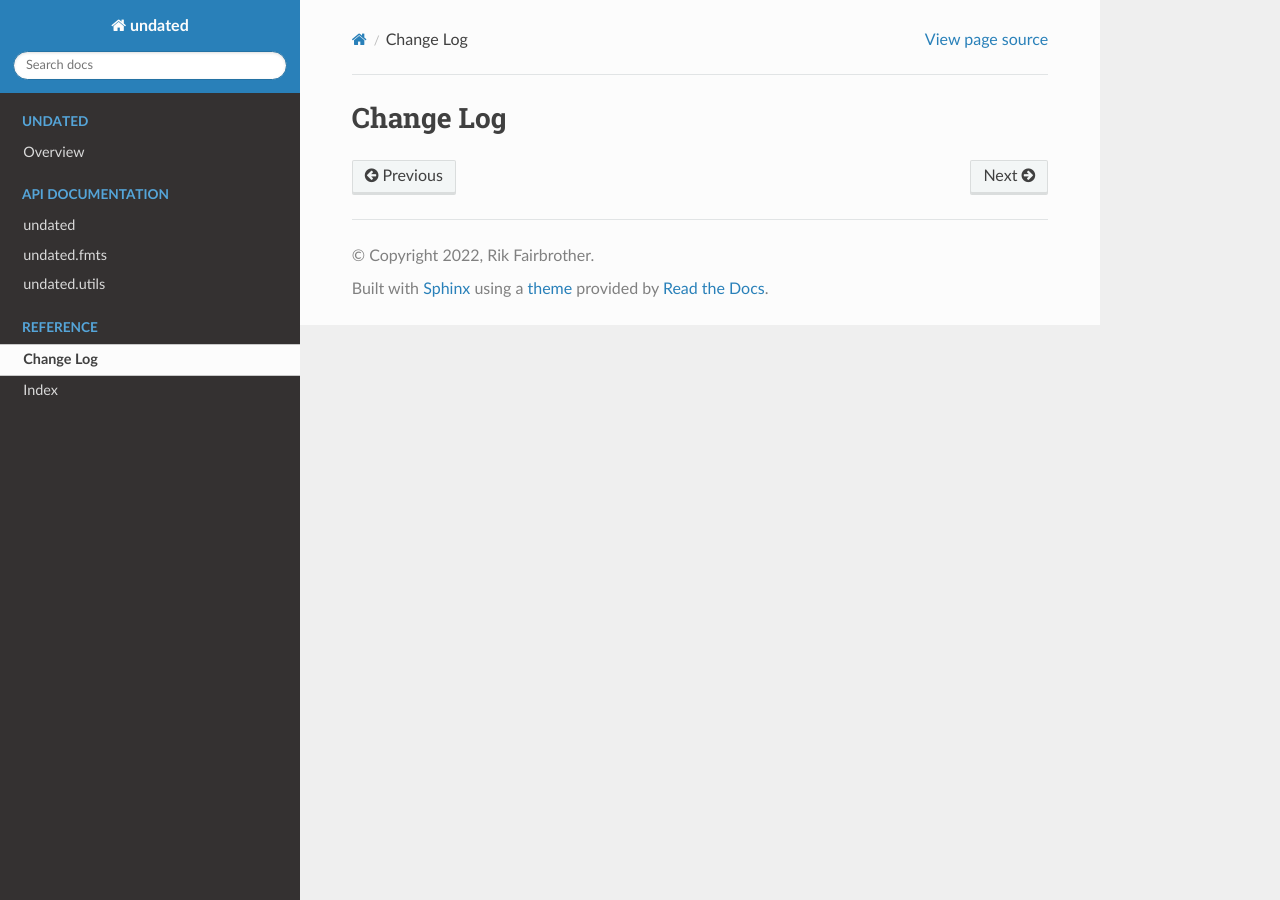
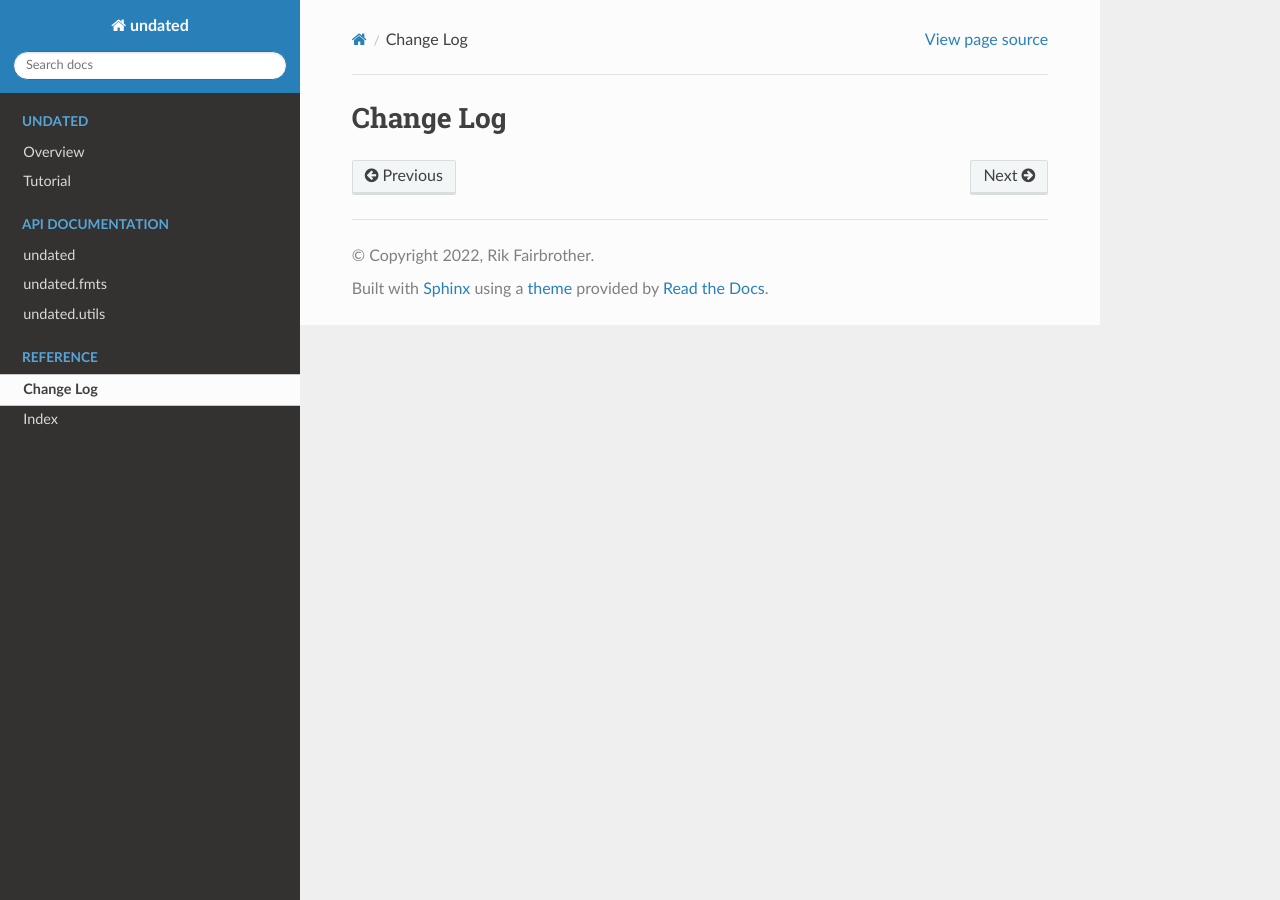
Before and after one commit to rikfair/undated, a Sphinx documentation site: the page built from docs/changes.rst, in a window 1280 px wide. Built offline with Sphinx 7.4.7 and the Read the Docs theme 2.0.0, drawn with Linux system fonts in a browser that asks for light colours; pages that are not in the unit, such as notebooks, are missing from menus.

Commit message:
Documentation

```diff
--- a/README.rst
+++ b/README.rst
@@ -31,7 +31,7 @@ Installation
 ============
 
 The package can be found on `GitHub <https://github.com/rikfair/undated>`_ and `PyPI <https://pypi.org/project/undated/>`_,
-so the easiest way to install it is with `pip``
+so naturally install it is with `pip``
 
 .. code-block::
 
--- a/docs/index.rst
+++ b/docs/index.rst
@@ -9,7 +9,7 @@
    :maxdepth: 1
 
    Overview <self>
-   Examples <examples>
+   Tutorial <tutorial>
 
 .. toctree::
    :caption: API DOCUMENTATION
```
Also changed, not shown: 1 other file.
